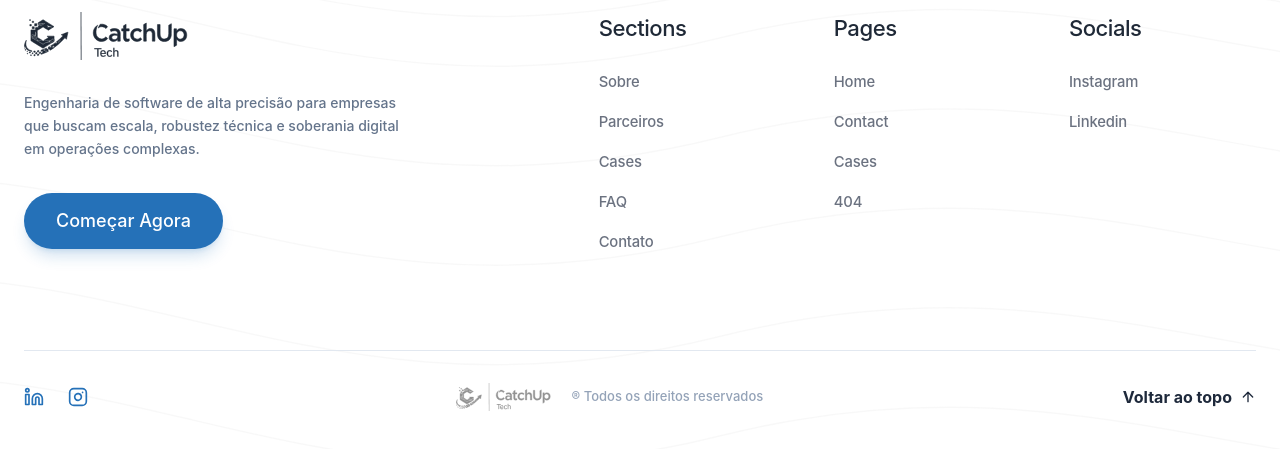
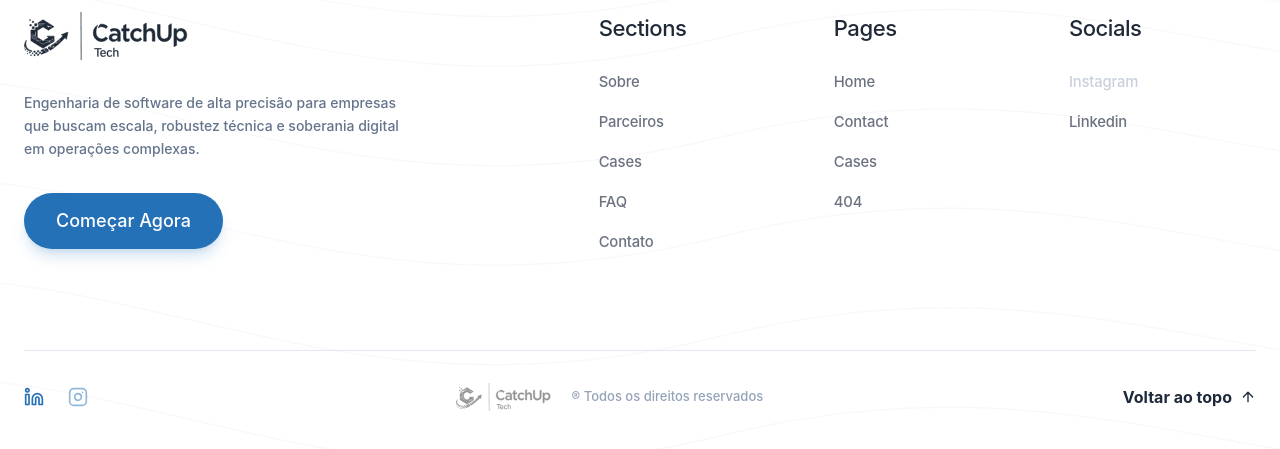
Before and after one commit to Catch-Up-Technologies/Catch-up-tech, a Next.js app: page / in a window 1280 px wide. Shown: the part 6694-7143 px from the top of the page. Built offline with nearby package versions, Linux system fonts and the light colour scheme.

Commit message:
fix: blank in link

```diff
--- a/src/components/layout/Footer.tsx
+++ b/src/components/layout/Footer.tsx
@@ -146,15 +146,20 @@ export const Footer = () => {
             <div className="flex flex-col gap-6">
               <h4 className={`font-medium text-[22.1px] leading-[33.6px] tracking-[-0.48px] transition-colors duration-500 ${isDark ? 'text-white' : 'text-[#1F2937]'}`}>Socials</h4>
               <nav className="flex flex-col gap-4">
-                {["Instagram", "Linkedin"].map((item) => (
-                  <Link
-                    key={item}
-                    href="#"
-                    className={`font-medium text-[14.8px] leading-[24px] tracking-[-0.16px] transition-colors duration-500 ${isDark ? 'text-slate-400 hover:text-white' : 'text-[#6B7280] hover:text-[#1F2937]'}`}
-                  >
-                    {item}
-                  </Link>
-                ))}
+                <span
+                  className={`font-medium text-[14.8px] leading-[24px] tracking-[-0.16px] cursor-not-allowed opacity-50 transition-colors duration-500 ${isDark ? 'text-slate-500' : 'text-slate-400'}`}
+                  title="Em breve"
+                >
+                  Instagram
+                </span>
+                <Link
+                  href="https://www.linkedin.com/company/catchup-tech"
+                  target="_blank"
+                  rel="noopener noreferrer"
+                  className={`font-medium text-[14.8px] leading-[24px] tracking-[-0.16px] transition-colors duration-500 ${isDark ? 'text-slate-400 hover:text-white' : 'text-[#6B7280] hover:text-[#1F2937]'}`}
+                >
+                  Linkedin
+                </Link>
               </nav>
             </div>
           </div>
@@ -163,12 +168,17 @@ export const Footer = () => {
         {/* Bottom bar */}
         <div className={`pt-8 border-t flex flex-col md:flex-row justify-between items-center gap-8 transition-colors duration-500 ${isDark ? 'border-white/10' : 'border-[#E2E8F0]'}`}>
           <div className="flex items-center gap-6">
-            <Link href="https://linkedin.com" className="text-[#2571B8] hover:scale-110 transition-transform">
+            <Link
+              href="https://www.linkedin.com/company/catchup-tech"
+              target="_blank"
+              rel="noopener noreferrer"
+              className="text-[#2571B8] hover:scale-110 transition-transform"
+            >
               <LinkedinIcon />
             </Link>
-            <Link href="https://instagram.com" className="text-[#2571B8] hover:scale-110 transition-transform">
+            <div className="text-[#2571B8] opacity-50 cursor-not-allowed" title="Em breve">
               <InstagramIcon />
-            </Link>
+            </div>
           </div>
 
           <div className="flex items-center gap-3">
```
